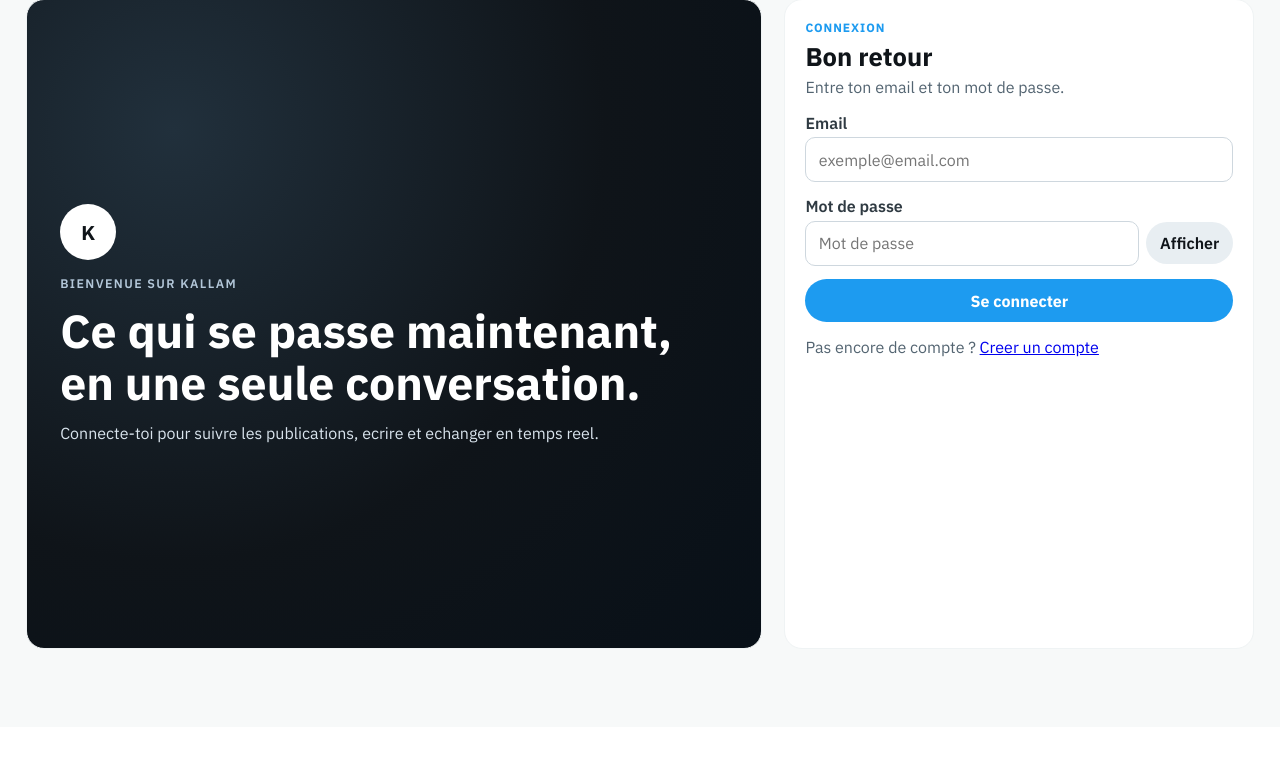
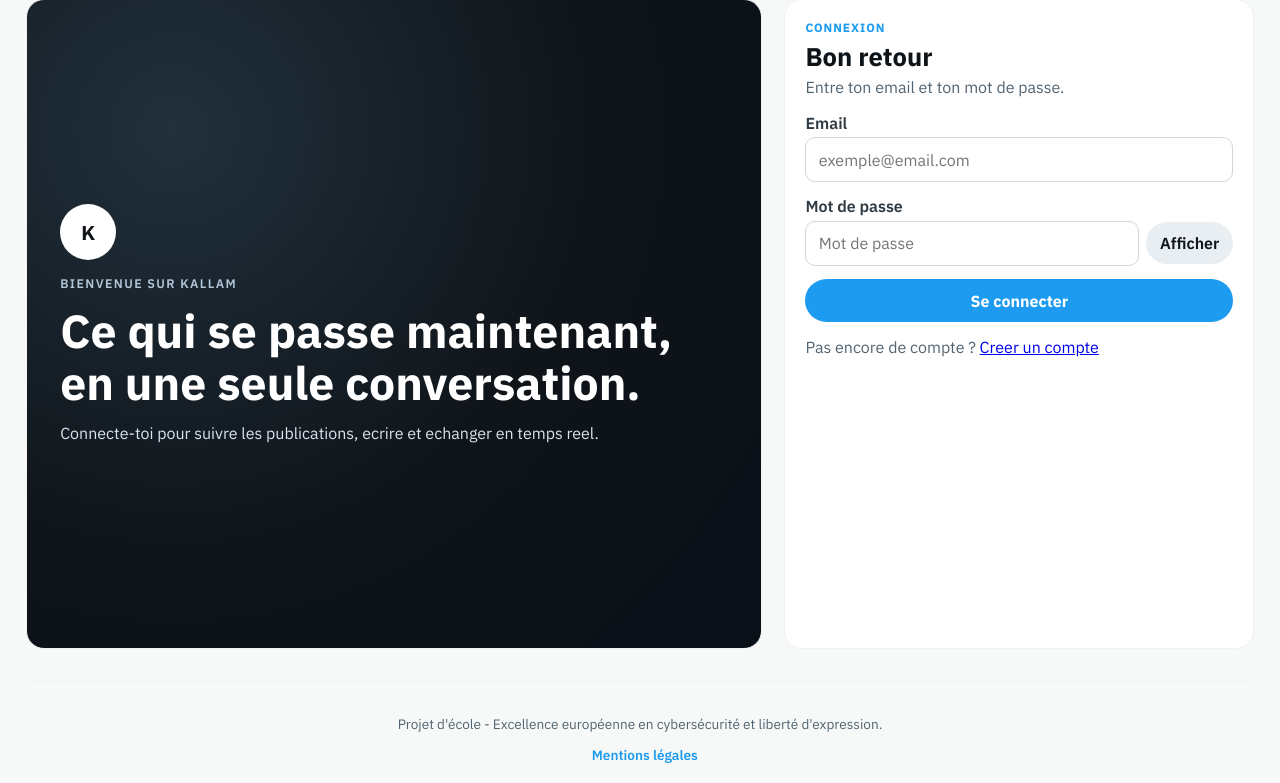
Before and after one commit to yugmerabtene/kallam, a Django app: page /connexion/ in a window 1280 px wide. Shown: the part 73-856 px from the top of the page. Before the commit the page ends 722 px from the top, so only its background shows below. Run offline with Django 5.2, Linux system fonts and the light colour scheme.

Commit message:
feat(ui): add european school project footer

```diff
--- a/accounts/static/accounts/styles.css
+++ b/accounts/static/accounts/styles.css
@@ -101,6 +101,23 @@ body {
 .site-main {
   width: min(1240px, 96vw);
   margin: 0.8rem auto 2rem;
+}
+
+.site-footer {
+  margin: 0 auto;
+  width: min(1240px, 96vw);
+  padding: 1.2rem 0.8rem;
+  text-align: center;
+  font-size: 0.85rem;
+  border-top: 1px solid var(--x-line);
+  color: var(--x-muted);
+}
+
+.footer-inner a {
+  color: var(--x-blue);
+  text-decoration: none;
+  font-weight: 600;
+  margin-left: 0.6rem;
 }
 
 .messages {
--- a/templates/accounts/base.html
+++ b/templates/accounts/base.html
@@ -32,7 +32,7 @@
     </div>
   </header>
 
-  <main class="site-main">
+<main class="site-main">
     {% if messages %}
       <ul class="messages" aria-live="polite">
         {% for message in messages %}
@@ -43,6 +43,13 @@
     {% block content %}{% endblock %}
   </main>
 
+  <footer class="site-footer">
+    <div class="footer-inner">
+      <p>Projet d'école - Excellence européenne en cybersécurité et liberté d'expression.</p>
+      <a href="/mentions-legales/">Mentions légales</a>
+    </div>
+  </footer>
+
   <script src="{% static 'accounts/auth.js' %}"></script>
 </body>
 </html>
```
